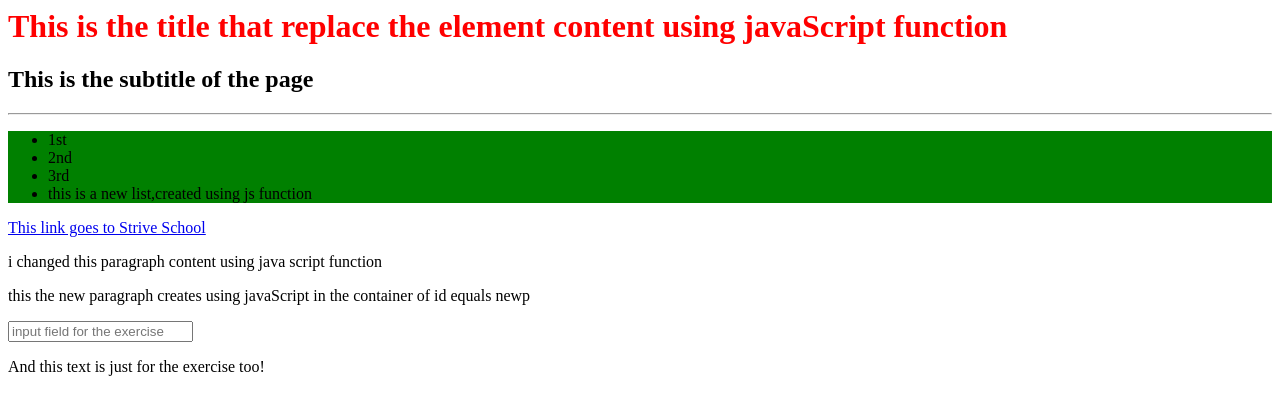
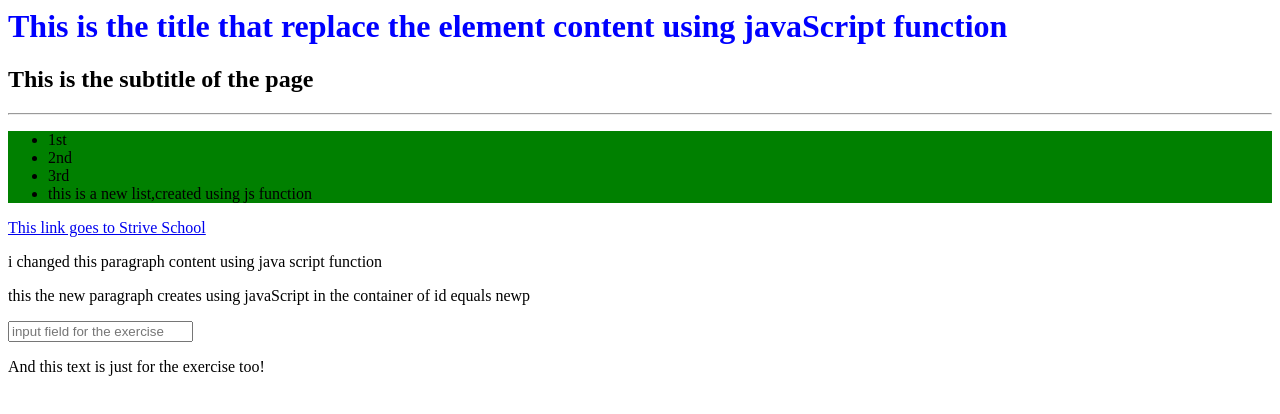
Before and after one commit to kolluvinay425/Strive-Homework-M1D8, a plain HTML site: page index.html in a window 1280 px wide. Both pictures are taken after a click on the element 640 px from the left and 26 px from the top of the page. Drawn offline with Linux system fonts and the light colour scheme.

Commit message:
finished
all exercises are finished except 12th one

```diff
--- a/index.html
+++ b/index.html
@@ -19,6 +19,8 @@
       */
 
       const addClassToTitle = function () {
+        let Titleid = document.getElementById('title')
+        Titleid.classList.add('myHeading')
 
       };
 
@@ -94,7 +96,7 @@
 
       const makeItClickable = function () {
         let headingId = document.getElementById('title')
-        headingId.style.color='red'
+        headingId.style.color='blue'
       };
 
       /* EXERCISE 10
@@ -120,6 +122,7 @@
       window.onload = function () {
         alert('Wellcome')
         changeTitle()
+        addClassToTitle()
         changePcontent()
         changeUrls()
         addToTheSecond()
```
